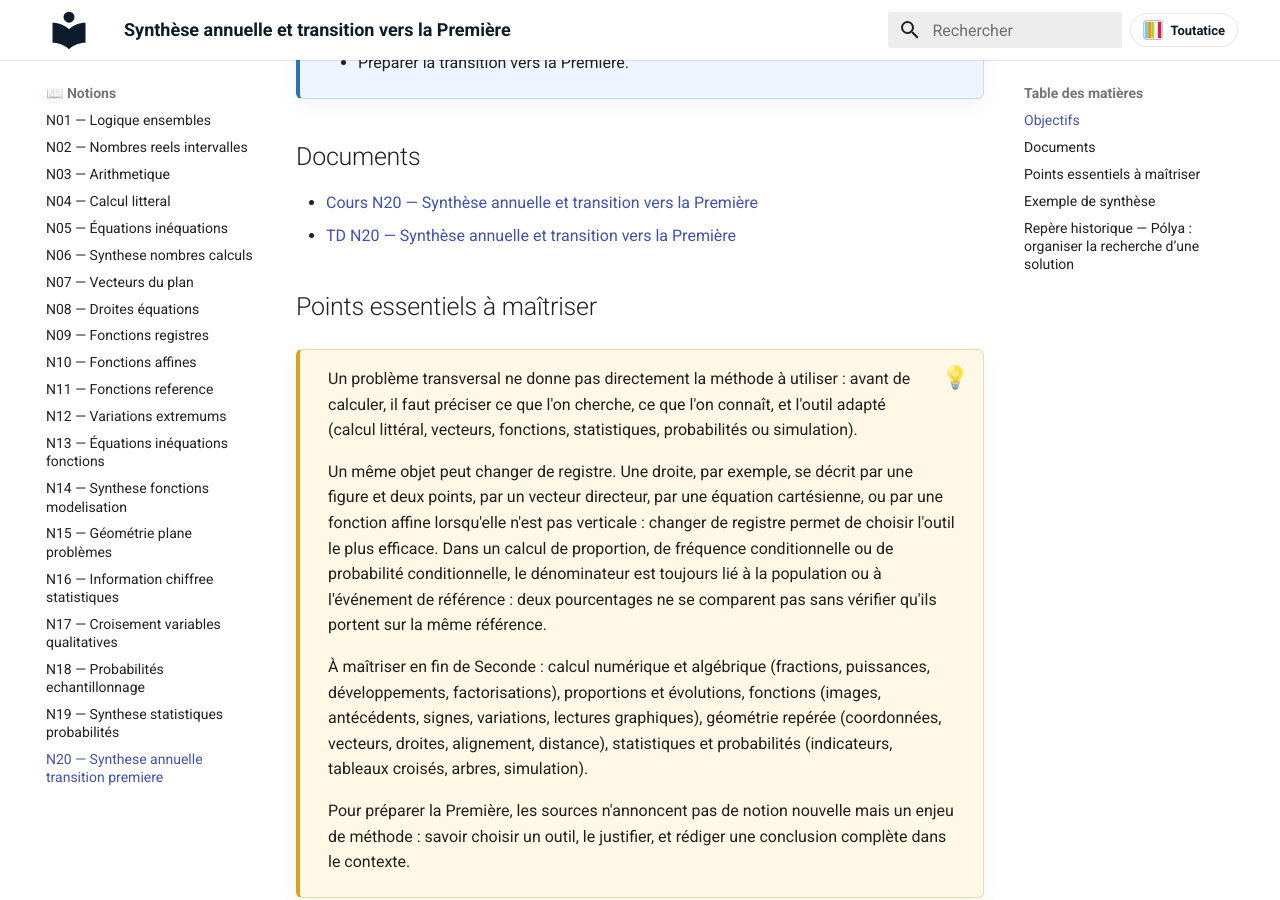
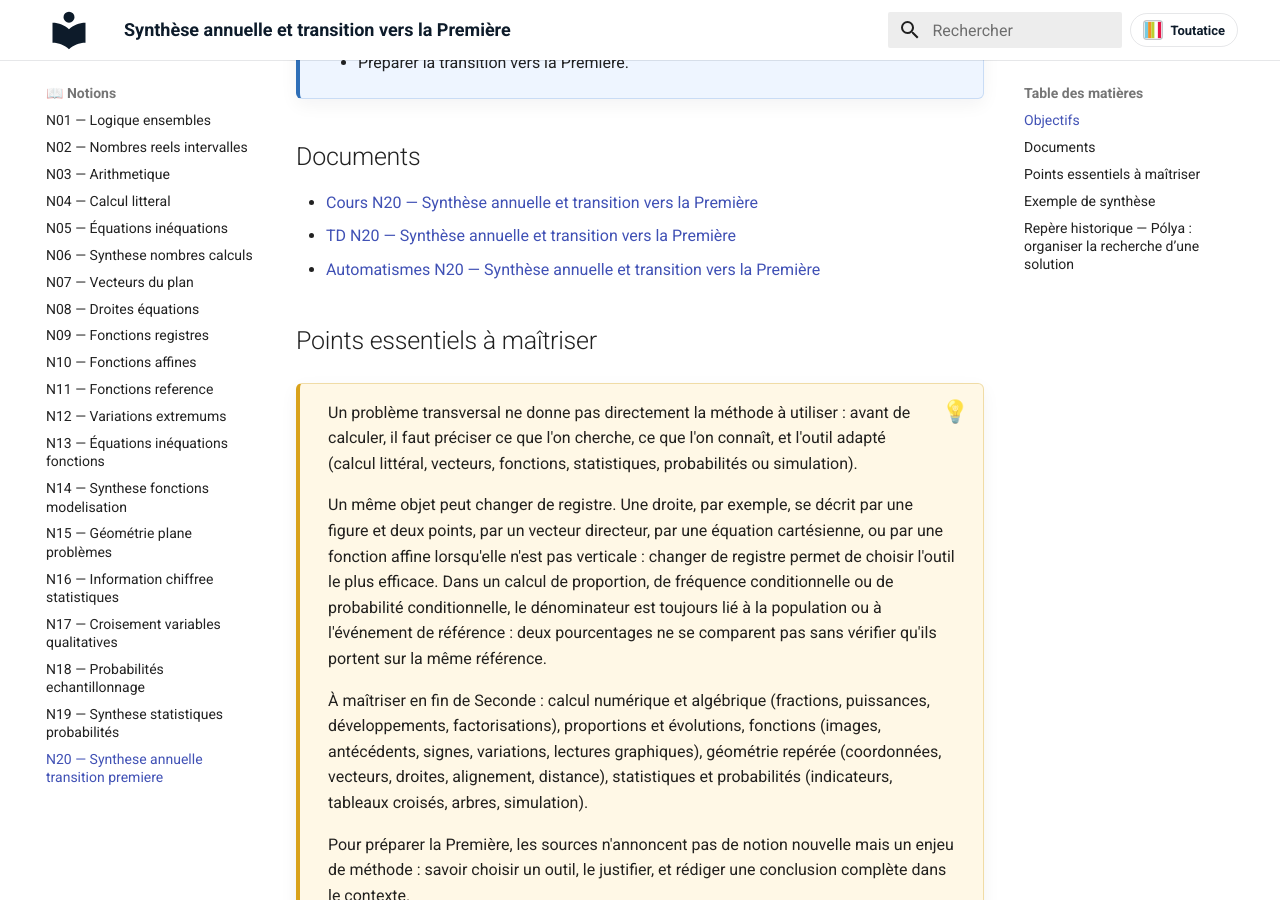
Before and after one commit to vnicolle56610/maths-seconde, an MkDocs documentation site: the page built from docs/notions/N20-synthese-annuelle-transition-premiere.md, in a window 1280 px wide and 900 px high, scrolled down 628 px. Built offline with MkDocs 1.6.1 and Material for MkDocs 9.7.7, drawn with Linux system fonts in a browser that asks for light colours.

Commit message:
Publication automatique : 0 fichier(s) copié(s), 3 page(s) mise(s) à jour
Pages mises à jour :
  - docs/automatismes/index.md
  - docs/corriges/index.md
  - docs/notions/N20-synthese-annuelle-transition-premiere.md

Autres fichiers :
  - publication_manifest.json

Généré par le protocole de publication (publier_ressources_site.py / publier_ressources_gui.py).

```diff
--- a/docs/notions/N20-synthese-annuelle-transition-premiere.md
+++ b/docs/notions/N20-synthese-annuelle-transition-premiere.md
@@ -26,6 +26,7 @@
 <!-- AUTO-DOCS:START -->
 - [Cours N20 — Synthèse annuelle et transition vers la Première](../cours/COURS_N20_SYNTHESE_ANNUELLE_TRANSITION_PREMIERE.pdf)
 - [TD N20 — Synthèse annuelle et transition vers la Première](../td/TD_N20_SYNTHESE_ANNUELLE_TRANSITION_PREMIERE.pdf)
+- [Automatismes N20 — Synthèse annuelle et transition vers la Première](../automatismes/AUTOMATISMES_N20_SYNTHESE_ANNUELLE_TRANSITION_PREMIERE.pdf)
 <!-- AUTO-DOCS:END -->
 
 ## Points essentiels à maîtriser
--- a/publication_manifest.json
+++ b/publication_manifest.json
@@ -228,6 +228,9 @@
       ],
       "td": [
         "TD_N20_SYNTHESE_ANNUELLE_TRANSITION_PREMIERE.pdf"
+      ],
+      "automatismes": [
+        "AUTOMATISMES_N20_SYNTHESE_ANNUELLE_TRANSITION_PREMIERE.pdf"
       ]
     }
   }
```
Also changed, not shown: docs/automatismes/index.md (+1 -1 lines), docs/corriges/index.md (+8 -0 lines).
